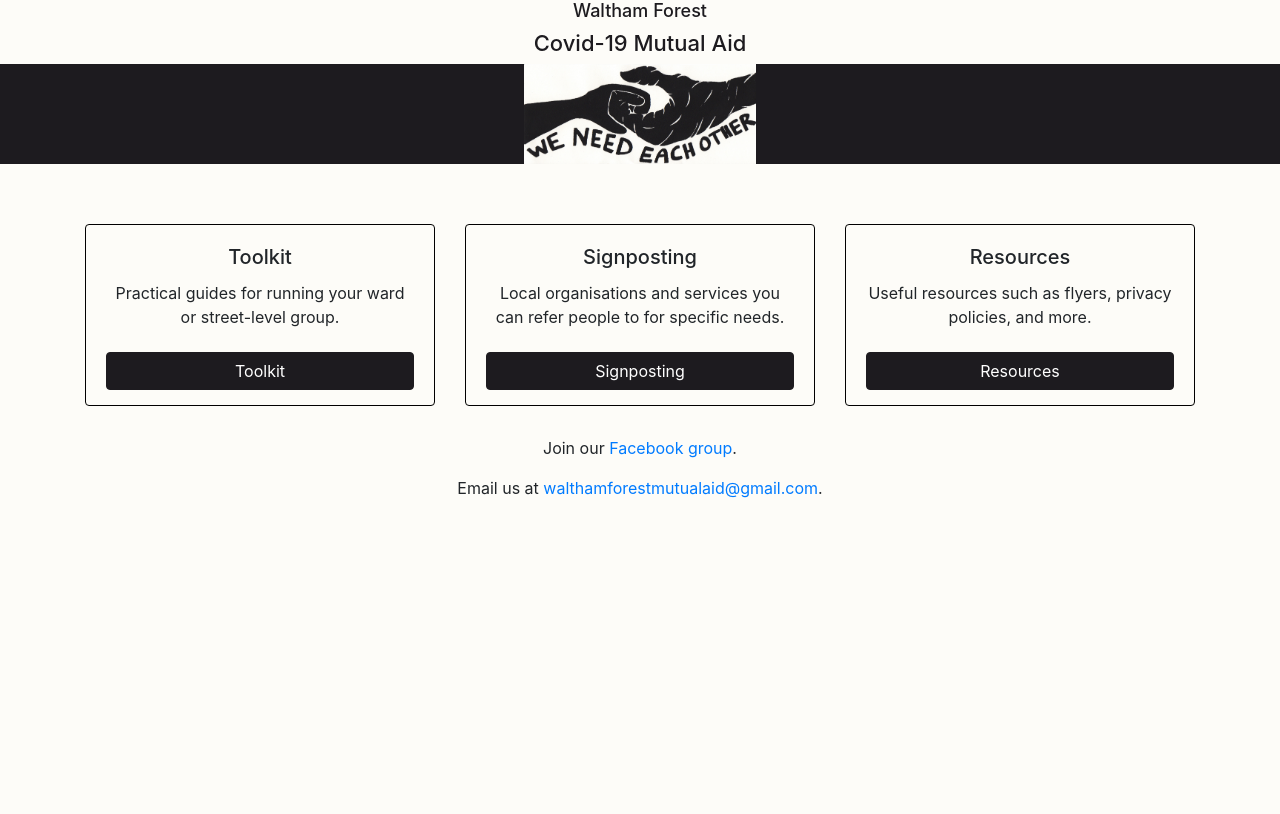
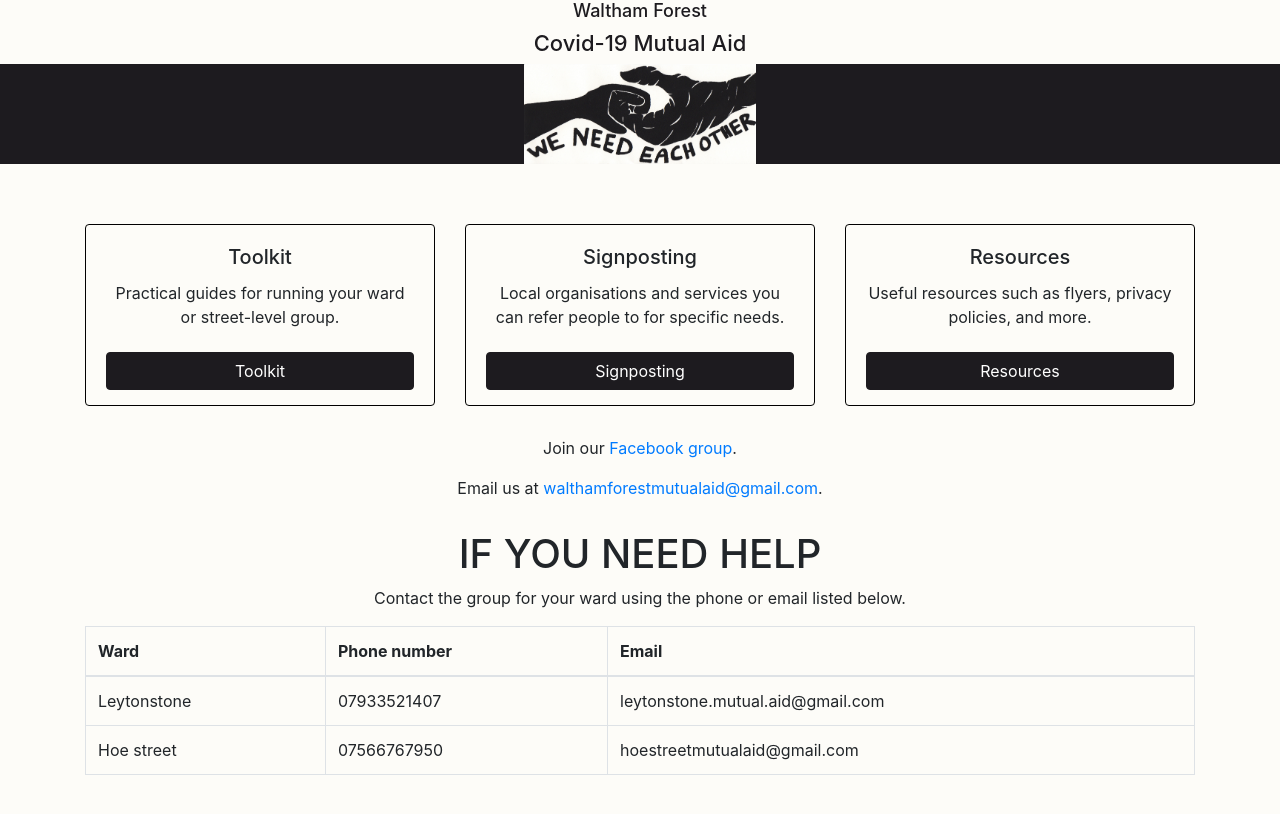
Before and after one commit to wfcovid19/wfcovid19.github.io, a Jekyll site: the page built from index.md, in a window 1280 px wide. Shown: the top 814 px of the page. Built offline with Jekyll 4.4.1, drawn with Linux system fonts in a browser that asks for light colours.

Commit message:
add ward group table

```diff
--- a/_layouts/default.html
+++ b/_layouts/default.html
@@ -75,6 +75,9 @@ body, .card {
   text-align: center;
   margin: 30px 0;
 }
+.ward-listings h1, .ward-listings p {
+  text-align: center;
+}
 </style>
 
   </head>
--- a/index.md
+++ b/index.md
@@ -43,3 +43,32 @@ Join our <a href="https://facebook.com/groups/wfcoronavirus" target="_blank">Fac
 Email us at <a href="mailto:walthamforestmutualaid@gmail.com">walthamforestmutualaid@gmail.com</a>.
 </p>
 </div>
+
+<div class="ward-listings" markdown="1">
+
+# IF YOU NEED HELP
+
+<p>Contact the group for your ward using the phone or email listed below.</p>
+
+<table class="table table-bordered">
+<thead>
+  <tr>
+    <th>Ward</th>
+    <th>Phone number</th>
+    <th>Email</th>
+  </tr>
+</thead>
+<tbody>
+  <tr>
+    <td>Leytonstone</td>
+    <td>07933521407</td>
+    <td>leytonstone.mutual.aid@gmail.com</td>
+  </tr>
+  <tr>
+    <td>Hoe street</td>
+    <td>07566767950</td>
+    <td>hoestreetmutualaid@gmail.com</td>
+  </tr>
+</tbody>
+</table>
+</div>
```
